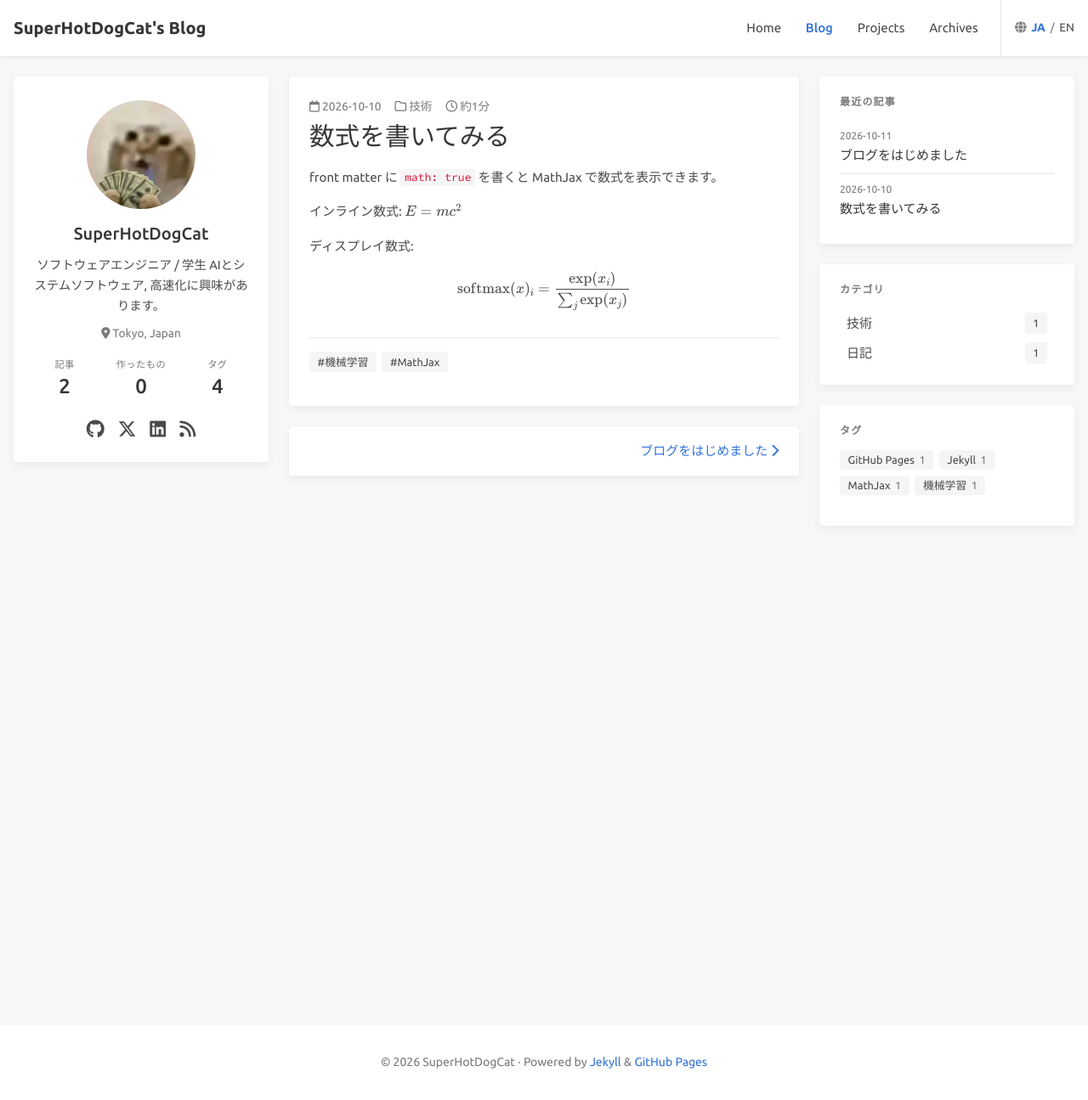
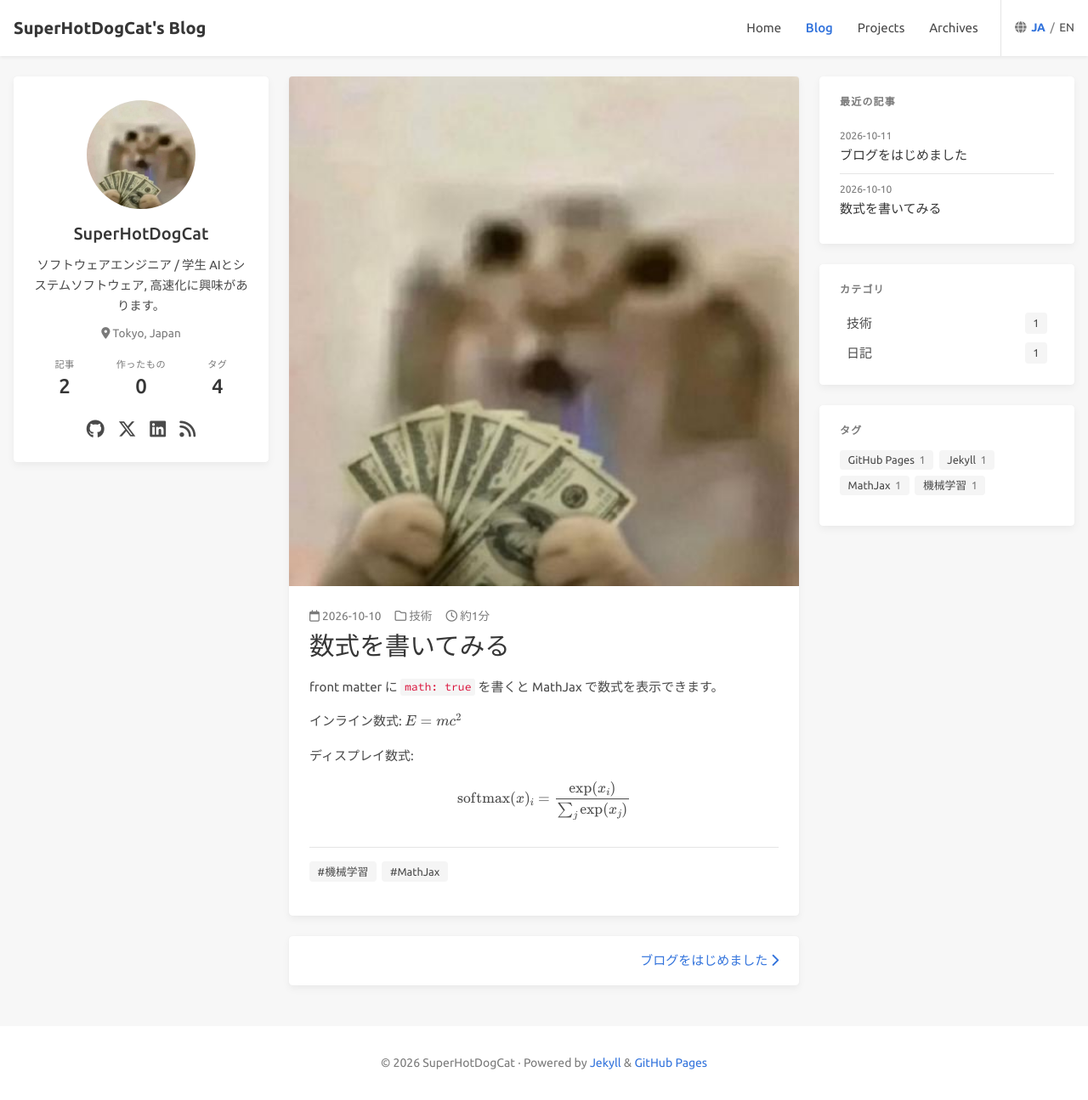
Before and after one commit to SuperHotDogCat/SuperHotDogCat.github.io, a Jekyll site: the page built from _posts/2026-10-10-math-example.md, in a window 1280 px wide and 1295 px high. Shown: the whole window at 85% size. Built offline with Jekyll 4.4.1, drawn with Linux system fonts in a browser that asks for light colours.

Commit message:
add summary image

```diff
--- a/_config.yml
+++ b/_config.yml
@@ -55,7 +55,7 @@ collections:
 #  - _posts/en/, _projects/en/, en/ 以下は英語 (lang: en) になり、URL に /en が付く
 defaults:
   - scope: { path: "" }
-    values: { layout: page, lang: ja }
+    values: { layout: page, lang: ja, image: "/assets/images/money.jpeg"}
   - scope: { path: "", type: posts }
     values: { layout: post, lang: ja }
   - scope: { path: "", type: projects }
```
